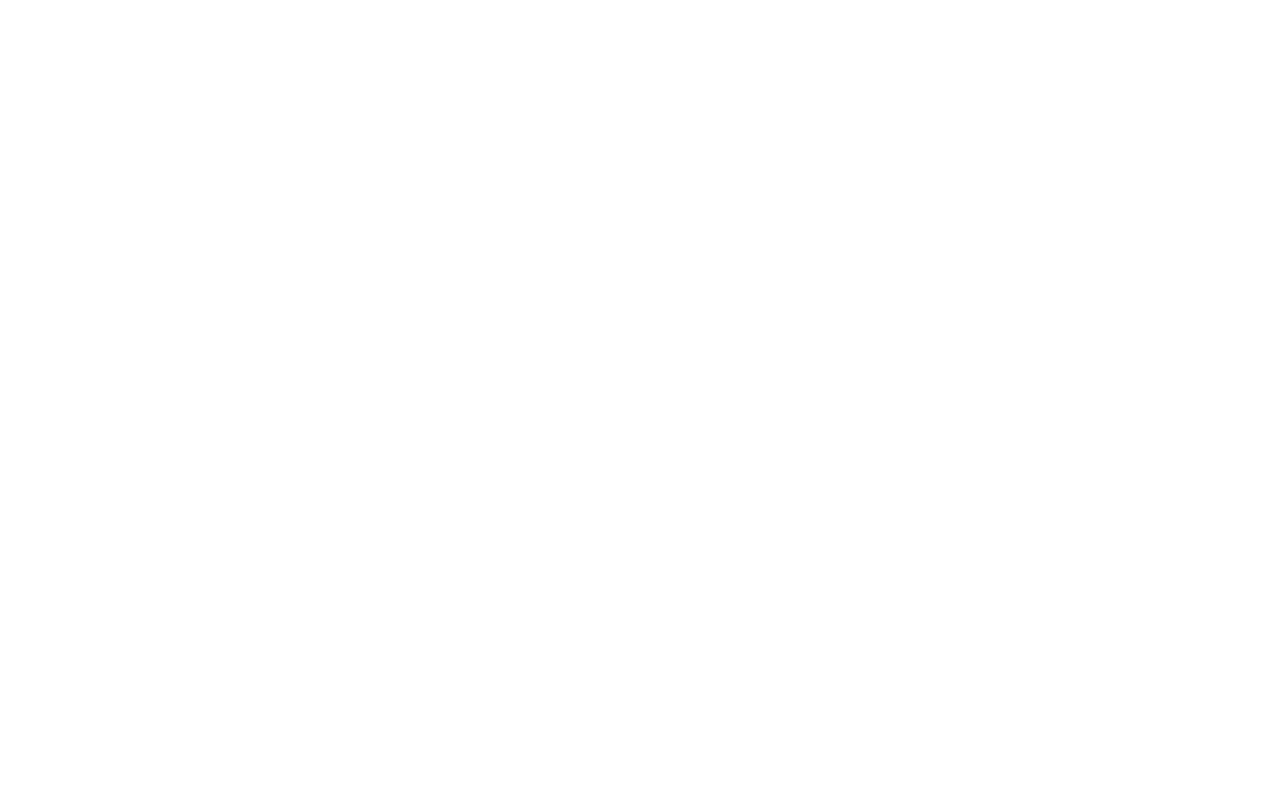
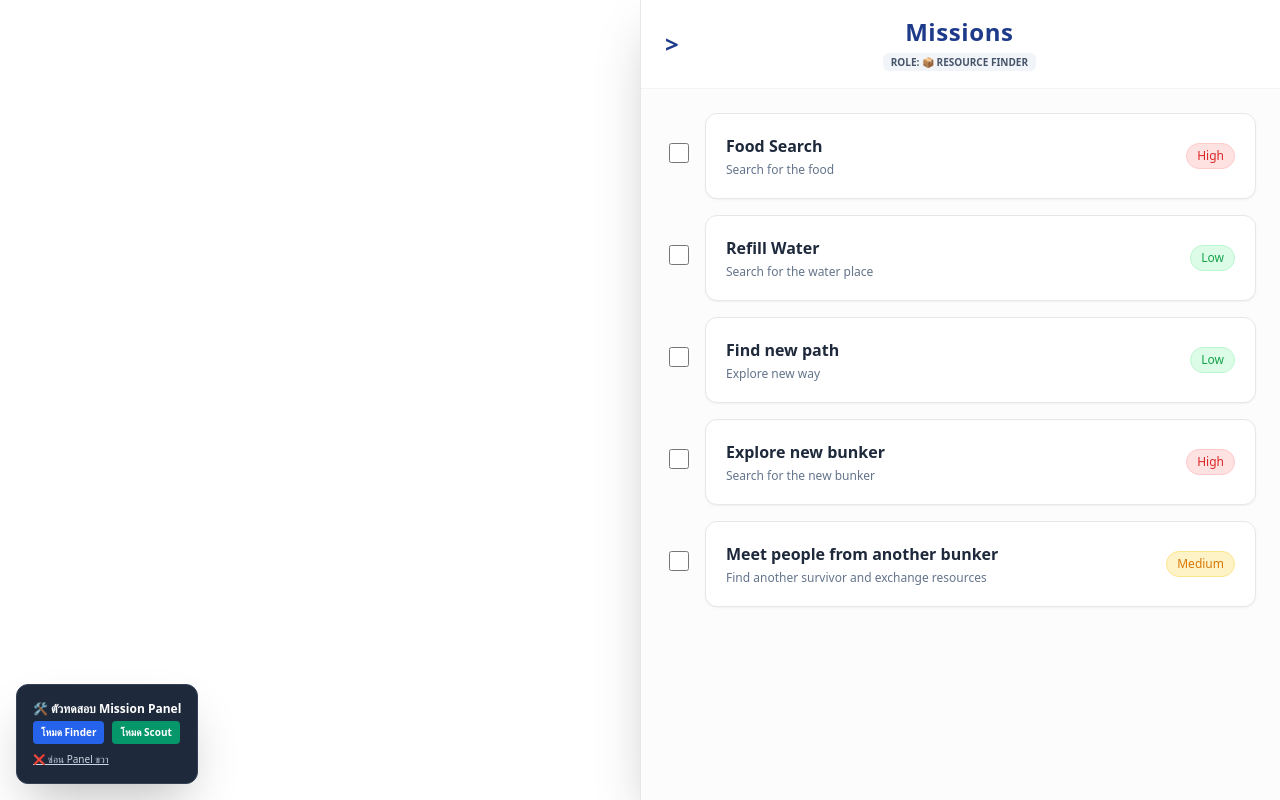
Before and after one commit to aukabanana/hack-toxic-rain-refuge, a React (Vite) app in the folder frontend/: page / in a window 1280 px wide. Built offline with nearby package versions, Linux system fonts and the light colour scheme.

Commit message:
feat: implement responsive mission crawer with risk level styling

```diff
--- a/frontend/index.html
+++ b/frontend/index.html
@@ -1,6 +1,7 @@
 <!doctype html>
 <html lang="en">
   <head>
+    <script src="https://cdn.tailwindcss.com"></script>
     <meta charset="UTF-8" />
     <link rel="icon" type="image/svg+xml" href="/favicon.svg" />
     <meta name="viewport" content="width=device-width, initial-scale=1.0" />
--- a/frontend/src/App.tsx
+++ b/frontend/src/App.tsx
@@ -1,9 +1,39 @@
 import { Outlet } from "react-router-dom";
+import React, { useState } from 'react';
+import { MissionDrawer, Mission } from './modules/missions/components/MissionDrawer.js';
+const sampleMissions: Mission[] = [
+  { id: '1', title: 'Food Search', description: 'Search for the food', riskLevel: 'High' },
+  { id: '2', title: 'Refill Water', description: 'Search for the water place', riskLevel: 'Low' },
+  { id: '3', title: 'Find new path', description: 'Explore new way', riskLevel: 'Low' },
+  { id: '4', title: 'Explore new bunker', description: 'Search for the new bunker', riskLevel: 'High' },
+  { id: '5', title: 'Meet people from another bunker', description: 'Find another survivor and exchange resources', riskLevel: 'Medium' },
+];
 
 function App() {
+  const [isOpen, setIsOpen] = useState(true); // ตั้งเป็น true ไว้ให้เปิดค้างโชว์ตั้งแต่เริ่มเลยครับ
+  const [role, setRole] = useState<'scout' | 'finder'>('finder'); // ใช้สลับดู 2 บทบาท
+
   return (
     <>
       <Outlet />
+
+      <div className="fixed bottom-4 left-4 bg-slate-800 p-4 rounded-xl border border-slate-700 text-white z-50 shadow-2xl max-w-xs">
+        <h1 className="text-xs font-bold mb-1">🛠️ ตัวทดสอบ Mission Panel</h1>
+        <div className="flex gap-2 mb-2">
+          <button onClick={() => setRole('finder')} className="px-2 py-1 bg-blue-600 text-[10px] rounded font-bold">โหมด Finder</button>
+          <button onClick={() => setRole('scout')} className="px-2 py-1 bg-emerald-600 text-[10px] rounded font-bold">โหมด Scout</button>
+        </div>
+        <button onClick={() => setIsOpen(!isOpen)} className="text-[10px] text-slate-300 underline block">
+          {isOpen ? '❌ ซ่อน Panel ขวา' : '👁️ เปิด Panel ขวา'}
+        </button>
+      </div>
+
+      <MissionDrawer
+        isOpen={isOpen}
+        onClose={() => setIsOpen(false)}
+        role={role}
+        missions={sampleMissions}
+      />
     </>
   );
 }
--- /dev/null
+++ b/frontend/src/modules/missions/components/MissionDrawer.tsx
@@ -0,0 +1,100 @@
+import React from 'react';
+
+export interface Mission {
+  id: string;
+  title: string;
+  description: string;
+  riskLevel: 'High' | 'Medium' | 'Low';
+}
+
+interface MissionDrawerProps {
+  isOpen: boolean;
+  onClose: () => void;
+  role: 'scout' | 'finder';
+  missions: Mission[];
+}
+
+export const MissionDrawer: React.FC<MissionDrawerProps> = ({ isOpen, onClose, role, missions }) => {
+  if (!isOpen) return null;
+
+  const getRiskBadgeStyle = (risk: 'High' | 'Medium' | 'Low') => {
+    switch (risk) {
+      case 'High': return 'bg-red-100 text-red-600 font-medium border border-red-200';
+      case 'Medium': return 'bg-amber-100 text-amber-600 font-medium border border-amber-200';
+      case 'Low': return 'bg-green-100 text-green-600 font-medium border border-green-200';
+      default: return 'bg-gray-100 text-gray-600';
+    }
+  };
+
+  return (
+
+    <div className="fixed inset-y-0 right-0 w-full md:w-1/2 bg-white shadow-2xl border-l border-gray-200 z-50 flex flex-col transition-transform duration-300">
+
+      <div className="p-4 flex items-center border-b border-gray-100 bg-white">
+        <button onClick={onClose} className="text-blue-900 hover:text-blue-700 font-bold text-2xl p-2 focus:outline-none">
+          &gt;
+        </button>
+        <div className="flex-1 text-center mr-8">
+          <h2 className="text-xl md:text-2xl font-bold text-blue-900 tracking-wide">Missions</h2>
+          <span className="text-[10px] bg-slate-100 text-slate-600 px-2 py-0.5 rounded-md uppercase font-bold">
+            Role: {role === 'scout' ? '⚡ Scout' : '📦 Resource Finder'}
+          </span>
+        </div>
+      </div>
+
+      <div className="flex-1 p-4 md:p-6 overflow-y-auto space-y-4 bg-gray-50/50">
+        {missions.map((mission) => (
+          <div key={mission.id} className="flex items-center gap-2 md:gap-4">
+
+            {role === 'finder' && (
+              <div className="flex-shrink-0 pl-1">
+                <input
+                  type="checkbox"
+                  className="w-5 h-5 rounded border-gray-300 text-blue-900 focus:ring-blue-900 cursor-pointer"
+                />
+              </div>
+            )}
+
+            <div className="flex-1 bg-white p-4 md:p-5 rounded-xl border border-gray-200 shadow-sm flex items-center justify-between gap-2 md:gap-4 min-w-0">
+              <div className="flex-1 min-w-0">
+                <h4 className="font-bold text-slate-800 text-sm md:text-base truncate">{mission.title}</h4>
+                <p className="text-[11px] md:text-xs text-slate-500 mt-1 break-words line-clamp-2 md:line-clamp-none">
+                  {mission.description}
+                </p>
+              </div>
+              <span className={`text-[10px] md:text-xs px-2 py-0.5 md:px-2.5 md:py-1 rounded-full flex-shrink-0 ${getRiskBadgeStyle(mission.riskLevel)}`}>
+                {mission.riskLevel}
+              </span>
+            </div>
+
+            {role === 'scout' && (
+              <div className="flex flex-col gap-1.5 md:gap-2 flex-shrink-0">
+                <button
+                  onClick={() => console.log(`Edit mission: ${mission.id}`)}
+                  className="p-2 md:p-2.5 bg-blue-50 text-blue-900 hover:bg-blue-100 rounded-lg border border-blue-200 transition-all flex items-center justify-center shadow-sm"
+                  title="Edit Mission"
+                >
+                  <svg xmlns="http://www.w3.org/2000/svg" fill="none" viewBox="0 0 24 24" strokeWidth={2} stroke="currentColor" className="w-3.5 h-3.5 md:w-4 md:h-4">
+                    <path strokeLinecap="round" strokeLinejoin="round" d="M16.862 4.487l1.687-1.688a1.875 1.875 0 112.652 2.652L6.832 19.82a4.5 4.5 0 01-1.897 1.13l-2.685.8.8-2.685a4.5 4.5 0 011.13-1.897L16.863 4.487zm0 0L19.5 7.125" />
+                  </svg>
+                </button>
+
+                <button
+                  onClick={() => console.log(`Delete mission: ${mission.id}`)}
+                  className="p-2 md:p-2.5 bg-red-50 text-red-600 hover:bg-red-100 rounded-lg border border-red-200 transition-all flex items-center justify-center shadow-sm"
+                  title="Delete Mission"
+                >
+                  <svg xmlns="http://www.w3.org/2000/svg" fill="none" viewBox="0 0 24 24" strokeWidth={2} stroke="currentColor" className="w-3.5 h-3.5 md:w-4 md:h-4">
+                    <path strokeLinecap="round" strokeLinejoin="round" d="M14.74 9l-.346 9m-4.788 0L9.26 9m9.968-3.21c.342.052.682.107 1.022.166m-1.022-.165L18.16 19.673a2.25 2.25 0 01-2.244 2.077H8.084a2.25 2.25 0 01-2.244-2.077L4.772 5.79m14.456 0a48.108 48.108 0 00-3.478-.397m-12 .562c.34-.059.68-.114 1.022-.165m0 0a48.11 48.11 0 013.478-.397m7.5 0v-.916c0-1.18-.91-2.164-2.09-2.201a51.964 51.964 0 00-3.32 0c-1.18.037-2.09 1.022-2.09 2.201v.916m7.5 0a48.667 48.667 0 00-7.5 0" />
+                  </svg>
+                </button>
+              </div>
+            )}
+
+          </div>
+        ))}
+      </div>
+
+    </div>
+  );
+};
--- a/frontend/tsconfig.json
+++ b/frontend/tsconfig.json
@@ -12,8 +12,10 @@
     "forceConsistentCasingInFileNames": true,
 
     "resolveJsonModule": true,
-    "sourceMap": true
+    "sourceMap": true,
+
+    "jsx": "react-jsx"
   },
-  "include": ["src/**/*.ts"],
+  "include": ["src/**/*.ts", "src/**/*.tsx"],
   "exclude": ["node_modules", "dist"]
 }
```
Also changed, not shown: 1 other file (tests, documents, lock files or other folders).
